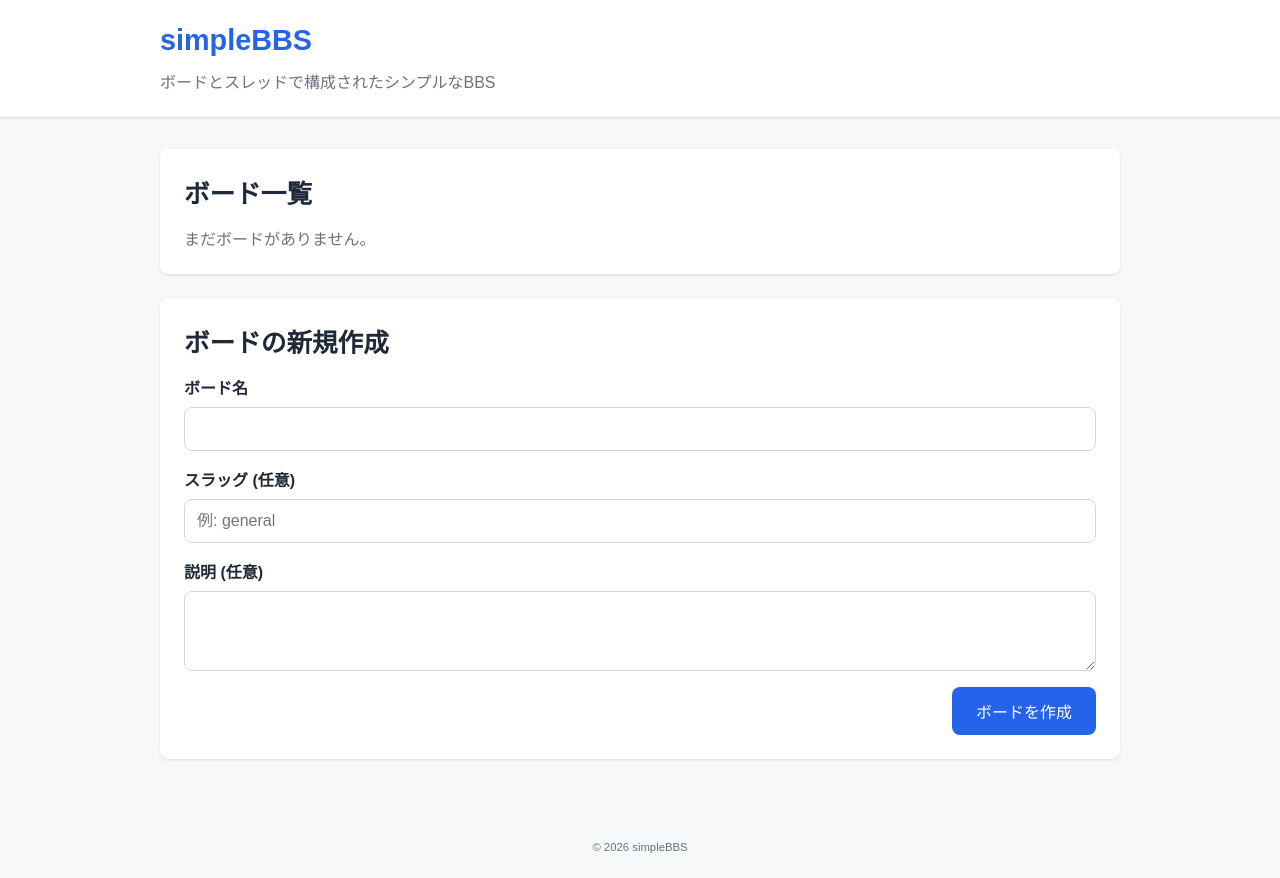
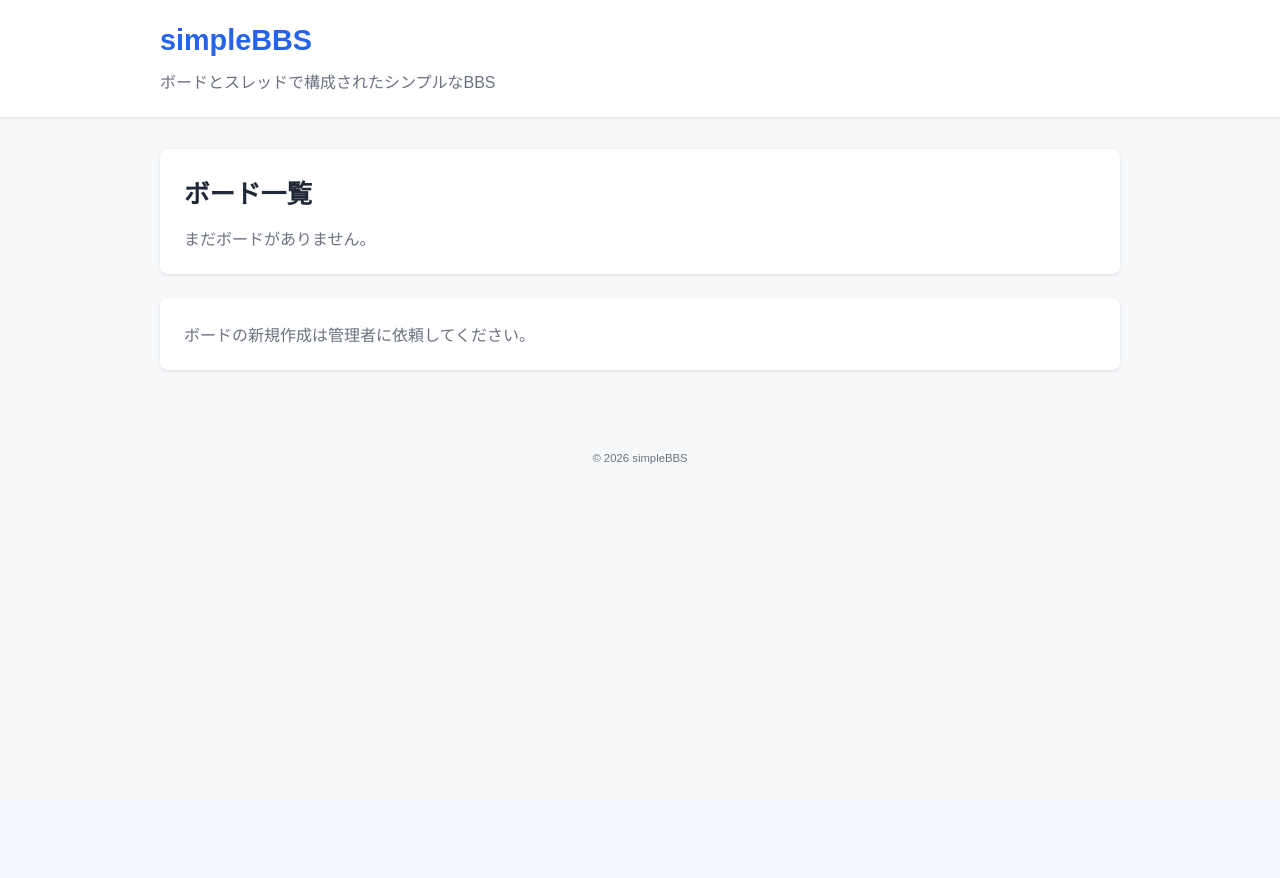
Before and after one commit to kobitworks/simpleBBS, a PHP site: page / in a window 1280 px wide. After the commit the page ends 464 px from the top, so only its background shows below. Run offline with PHP 8.4, Linux system fonts and the light colour scheme.

Commit message:
security: protect public BBS forms, storage, admin UI and diagnostics

```diff
--- a/resources/views/boards.twig
+++ b/resources/views/boards.twig
@@ -22,8 +22,9 @@
     {% endif %}
 </section>
 
+{% if canCreateBoards %}
 <section class="c-section">
-    <h2 class="c-section__title">ボードの新規作成</h2>
+    <h2 class="c-section__title">ボードの新規作成（管理者専用）</h2>
     {% if errors %}
         <div class="c-alert">
             <ul>
@@ -34,6 +35,11 @@
         </div>
     {% endif %}
     <form method="post" action="?route=board_create" class="c-form">
+        <input type="hidden" name="csrf_token" value="{{ csrfToken }}">
+        <div class="c-form__field">
+            <label for="board-admin-token">管理者トークン</label>
+            <input type="password" id="board-admin-token" name="admin_token" autocomplete="off" required>
+        </div>
         <div class="c-form__field">
             <label for="board-title">ボード名</label>
             <input type="text" id="board-title" name="title" value="{{ old.title|default('') }}" required>
@@ -51,4 +57,7 @@
         </div>
     </form>
 </section>
+{% else %}
+<section class="c-section"><p class="c-empty">ボードの新規作成は管理者に依頼してください。</p></section>
+{% endif %}
 {% endblock %}
```
